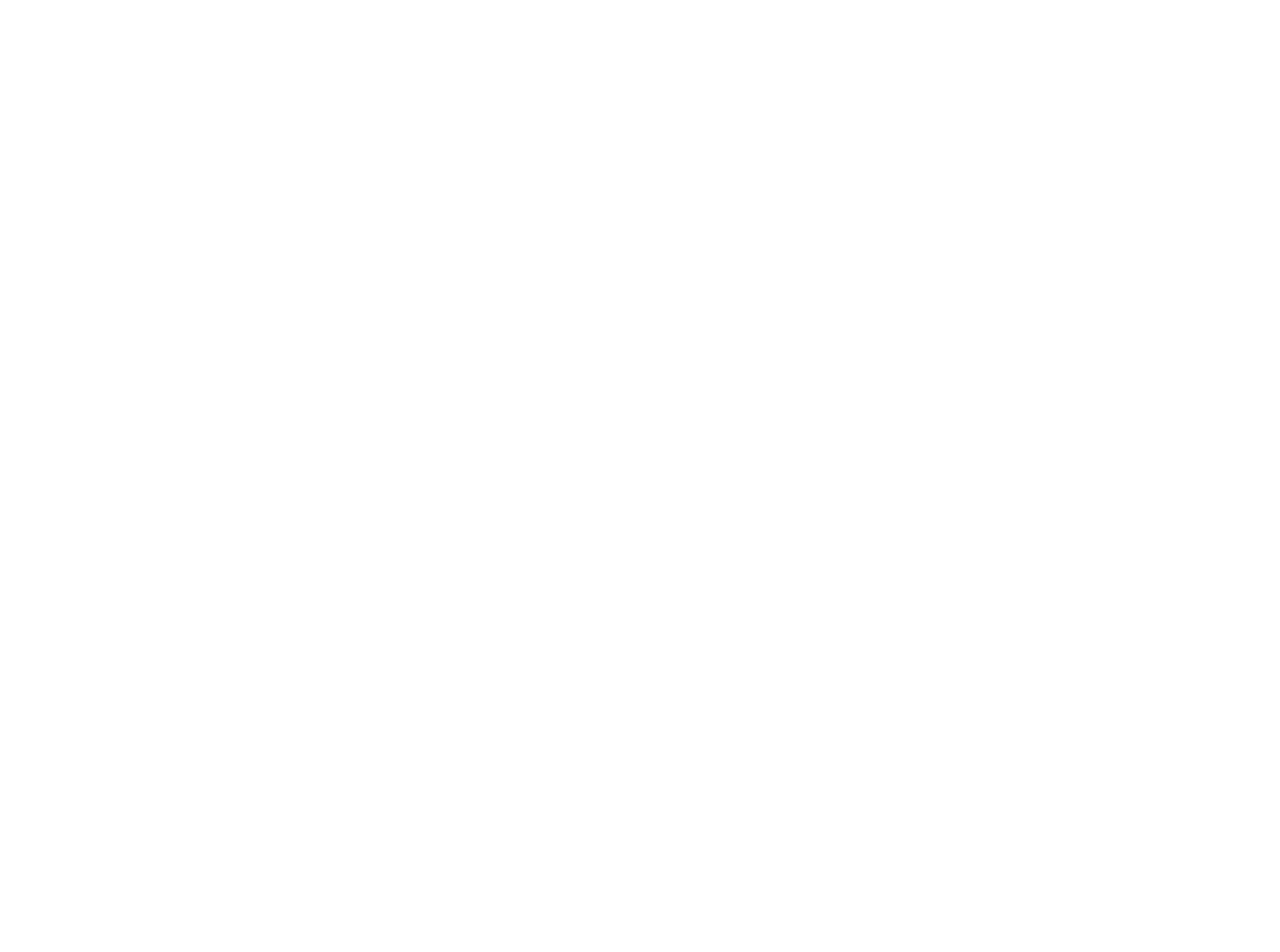
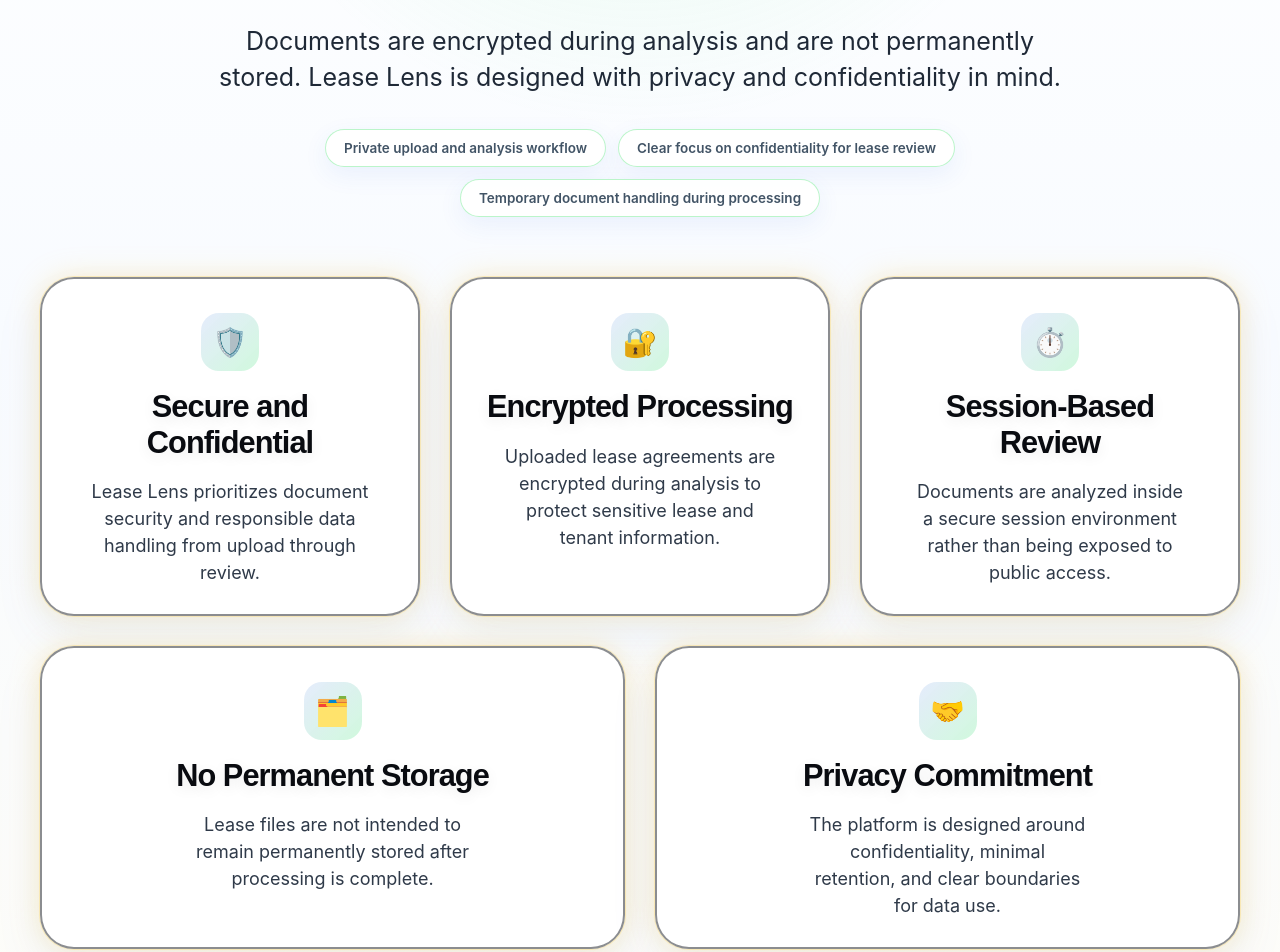
Before and after one commit to risha-ashwin/Capstone---Lease-Lens, a React (Create React App) app: page /security in a window 1280 px wide. Before the commit this address had no page. Shown: the part 320-1272 px from the top of the page. Before the commit the page ends 800 px from the top, so only its background shows below. Built offline with nearby package versions, Linux system fonts and the light colour scheme; the HTML template or start-up script is replaced by a standard one.

Commit message:
Add security page design

```diff
--- a/src/App.js
+++ b/src/App.js
@@ -4,6 +4,7 @@
 import HowItWorks from './pages/HowItWorks';
 import WhatYoullSee from './pages/WhatYoullSee';
 import About from './pages/About';
+import Security from './pages/Security';
 
 function App() {
   return (
@@ -12,6 +13,7 @@
         <Route path="/" element={<LandingPage />} />
         <Route path="/how-it-works" element={<HowItWorks />} />
         <Route path="/what-youll-see" element={<WhatYoullSee />} />
+        <Route path="/security" element={<Security />} />
         <Route path="/about" element={<About />} />
       </Routes>
     </Router>
--- a/src/components/Navbar.js
+++ b/src/components/Navbar.js
@@ -8,7 +8,7 @@
 
   const navLinks = [
     { label: 'How It Works', to: '/how-it-works' },
-    { label: 'Security', to: '#security' },
+    { label: 'Security', to: '/security' },
     { label: 'About', to: '/about' },
     { label: 'Log In', to: '#login' },
     { label: 'Upload', to: '#upload' },
--- /dev/null
+++ b/src/pages/Security.css
@@ -0,0 +1,168 @@
+.security-page {
+  background:
+    radial-gradient(circle at top center, rgba(122, 237, 159, 0.22), transparent 28%),
+    linear-gradient(180deg, #ffffff 0%, #f8fbff 45%, #fefdf7 100%);
+}
+
+.security-banner {
+  padding-bottom: 54px;
+}
+
+.security-banner__title {
+  color: #ffe5f1;
+  text-shadow: 0 6px 18px rgba(13, 17, 23, 0.16);
+}
+
+.security-intro {
+  padding: 74px 40px 26px;
+}
+
+.security-intro__inner {
+  max-width: 980px;
+  margin: 0 auto;
+  text-align: center;
+}
+
+.security-intro__text {
+  font-size: clamp(20px, 2.2vw, 25px);
+  line-height: 1.45;
+  color: #1f2937;
+  margin: 0 auto 34px;
+  max-width: 940px;
+  text-wrap: balance;
+}
+
+.security-assurance {
+  display: flex;
+  justify-content: center;
+  gap: 12px;
+  flex-wrap: wrap;
+}
+
+.security-assurance__pill {
+  background: rgba(255, 255, 255, 0.88);
+  border: 1px solid rgba(104, 232, 138, 0.45);
+  border-radius: var(--radius-full);
+  padding: 10px 18px;
+  font-size: 13.5px;
+  font-weight: 600;
+  color: #425466;
+  box-shadow: 0 8px 24px rgba(45, 96, 232, 0.08);
+}
+
+.security-grid-section {
+  padding: 34px 40px 90px;
+}
+
+.security-grid {
+  max-width: 1320px;
+  margin: 0 auto;
+  display: grid;
+  grid-template-columns: repeat(6, minmax(0, 1fr));
+  gap: 30px;
+}
+
+.security-card {
+  grid-column: span 2;
+  min-height: 280px;
+  background: rgba(255, 255, 255, 0.94);
+  border: 2px solid rgba(13, 17, 23, 0.48);
+  border-radius: 34px;
+  padding: 34px 30px 28px;
+  text-align: center;
+  box-shadow:
+    0 0 0 1px rgba(255, 212, 83, 0.3),
+    0 0 28px rgba(255, 214, 102, 0.34),
+    0 20px 50px rgba(45, 96, 232, 0.08);
+  opacity: 0;
+  animation: fadeUp 0.55s forwards ease;
+  transition: transform var(--transition), box-shadow var(--transition);
+}
+
+.security-card:hover {
+  transform: translateY(-6px);
+  box-shadow:
+    0 0 0 1px rgba(255, 212, 83, 0.42),
+    0 0 36px rgba(255, 214, 102, 0.42),
+    0 26px 56px rgba(45, 96, 232, 0.12);
+}
+
+.security-card--wide {
+  grid-column: span 3;
+}
+
+.security-card__icon {
+  width: 58px;
+  height: 58px;
+  margin: 0 auto 18px;
+  border-radius: 18px;
+  display: grid;
+  place-items: center;
+  font-size: 28px;
+  background: linear-gradient(135deg, rgba(45, 96, 232, 0.12), rgba(122, 237, 159, 0.35));
+}
+
+.security-card__title {
+  font-size: clamp(26px, 2.4vw, 34px);
+  font-weight: 800;
+  line-height: 1.15;
+  letter-spacing: -0.03em;
+  color: #090b10;
+  margin-bottom: 18px;
+  text-shadow: 0 4px 14px rgba(13, 17, 23, 0.08);
+}
+
+.security-card__body {
+  font-size: 18px;
+  line-height: 1.5;
+  color: #2f3a49;
+  max-width: 280px;
+  margin: 0 auto;
+}
+
+.security-page__nav {
+  margin-top: 62px;
+}
+
+@media (max-width: 1100px) {
+  .security-grid {
+    grid-template-columns: repeat(2, minmax(0, 1fr));
+  }
+
+  .security-card,
+  .security-card--wide {
+    grid-column: span 1;
+  }
+}
+
+@media (max-width: 860px) {
+  .security-intro,
+  .security-grid-section {
+    padding-left: 20px;
+    padding-right: 20px;
+  }
+
+  .security-intro {
+    padding-top: 52px;
+  }
+
+  .security-grid {
+    grid-template-columns: 1fr;
+    gap: 22px;
+  }
+
+  .security-card {
+    min-height: auto;
+    padding: 28px 22px 24px;
+    border-radius: 28px;
+  }
+
+  .security-card__title {
+    font-size: 26px;
+  }
+
+  .security-card__body {
+    font-size: 16px;
+    max-width: 100%;
+  }
+}
--- /dev/null
+++ b/src/pages/Security.js
@@ -0,0 +1,93 @@
+import React from 'react';
+import { Link } from 'react-router-dom';
+import Navbar from '../components/Navbar';
+import './LandingPage.css';
+import './Security.css';
+
+const securityHighlights = [
+  {
+    icon: '🛡️',
+    title: 'Secure and Confidential',
+    body: 'Lease Lens prioritizes document security and responsible data handling from upload through review.',
+  },
+  {
+    icon: '🔐',
+    title: 'Encrypted Processing',
+    body: 'Uploaded lease agreements are encrypted during analysis to protect sensitive lease and tenant information.',
+  },
+  {
+    icon: '⏱️',
+    title: 'Session-Based Review',
+    body: 'Documents are analyzed inside a secure session environment rather than being exposed to public access.',
+  },
+  {
+    icon: '🗂️',
+    title: 'No Permanent Storage',
+    body: 'Lease files are not intended to remain permanently stored after processing is complete.',
+  },
+  {
+    icon: '🤝',
+    title: 'Privacy Commitment',
+    body: 'The platform is designed around confidentiality, minimal retention, and clear boundaries for data use.',
+  },
+];
+
+const assuranceItems = [
+  'Private upload and analysis workflow',
+  'Clear focus on confidentiality for lease review',
+  'Temporary document handling during processing',
+];
+
+function Security() {
+  return (
+    <div className="page security-page">
+      <Navbar />
+
+      <section className="page-banner security-banner">
+        <div className="page-banner__eyebrow">Security</div>
+        <h1 className="page-banner__title security-banner__title">Secure Document Processing</h1>
+      </section>
+
+      <section className="security-intro">
+        <div className="security-intro__inner">
+          <p className="security-intro__text">
+            Documents are encrypted during analysis and are not permanently stored. Lease Lens is
+            designed with privacy and confidentiality in mind.
+          </p>
+
+          <div className="security-assurance">
+            {assuranceItems.map((item) => (
+              <div className="security-assurance__pill" key={item}>
+                {item}
+              </div>
+            ))}
+          </div>
+        </div>
+      </section>
+
+      <section className="security-grid-section">
+        <div className="security-grid">
+          {securityHighlights.map((item, index) => (
+            <article
+              className={`security-card ${index > 2 ? 'security-card--wide' : ''}`}
+              key={item.title}
+              style={{ animationDelay: `${0.08 + index * 0.1}s` }}
+            >
+              <div className="security-card__icon">{item.icon}</div>
+              <h2 className="security-card__title">{item.title}</h2>
+              <p className="security-card__body">{item.body}</p>
+            </article>
+          ))}
+        </div>
+
+        <div className="page-nav security-page__nav">
+          <Link to="/about" className="btn btn--green">
+            Learn More About Lease Lens →
+          </Link>
+        </div>
+      </section>
+    </div>
+  );
+}
+
+export default Security;
--- a/src/pages/WhatYoullSee.js
+++ b/src/pages/WhatYoullSee.js
@@ -46,7 +46,7 @@
             ))}
           </div>
           <div className="page-nav">
-            <Link to="/about" className="btn btn--blue">
+            <Link to="/security" className="btn btn--blue">
               Security & Privacy →
             </Link>
           </div>
```
